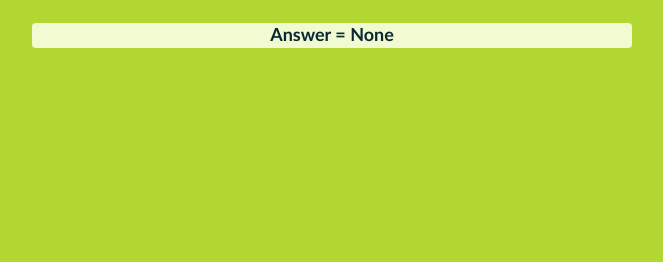
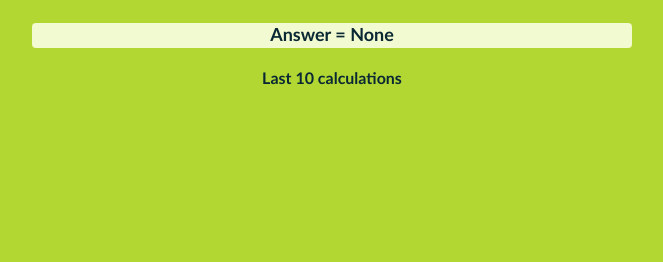
Before and after one commit to pratiksha-sawant/OnlineCalculator, a Flask app: page /home in a window 1280 px wide. Shown: the part 434-696 px from the top of the page, without its empty margins (308-971 px from the left). Run offline with Flask 2, Linux system fonts and the light colour scheme; the visitor is signed in with stand-in values (Sample User, id 1).

Commit message:
modifications in home page

```diff
--- a/templates/home.html
+++ b/templates/home.html
@@ -37,6 +37,7 @@
 
 	<br>
 	<div class="notify">
+		<p><b>Last 10 calculations</b></p>
 		{% for key, val in operations_dict.items() %}
 			{% if val == 0 %}
 				<p></p>
```
